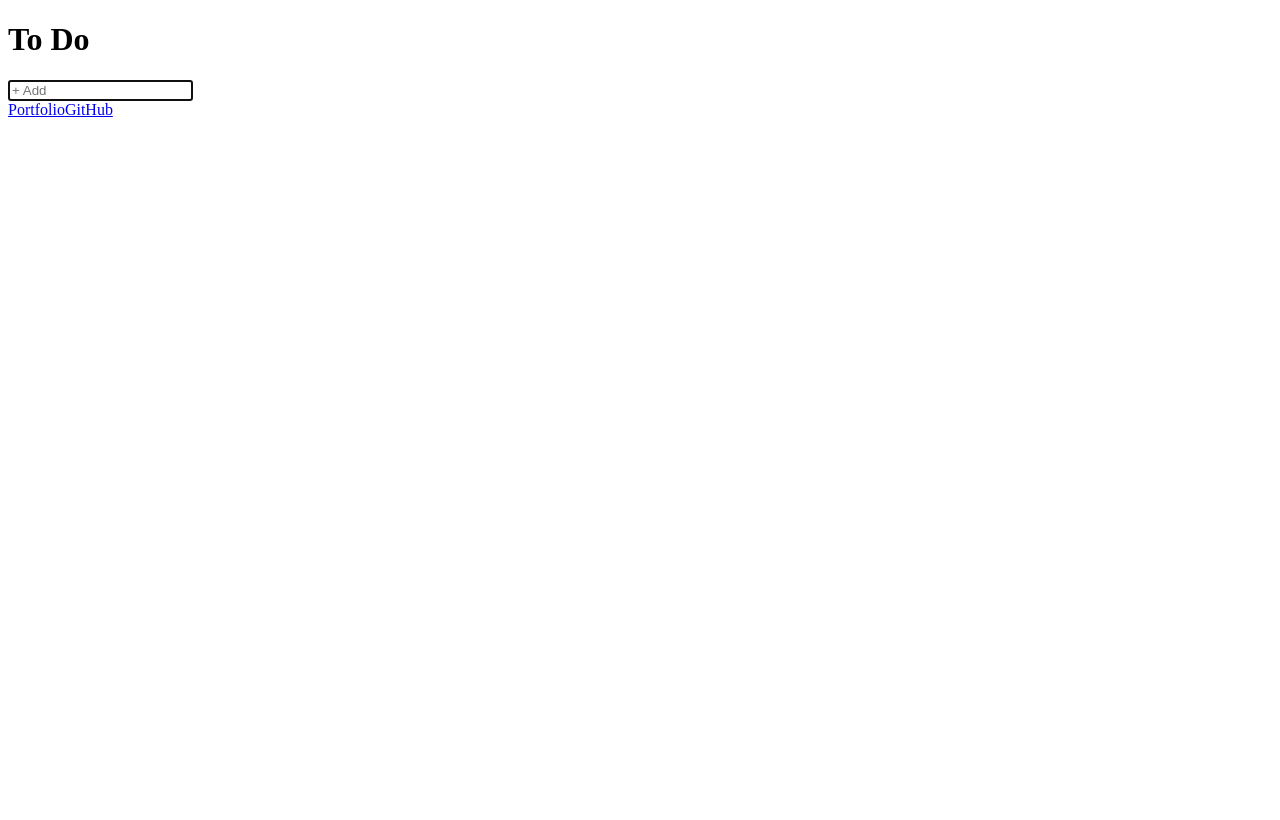
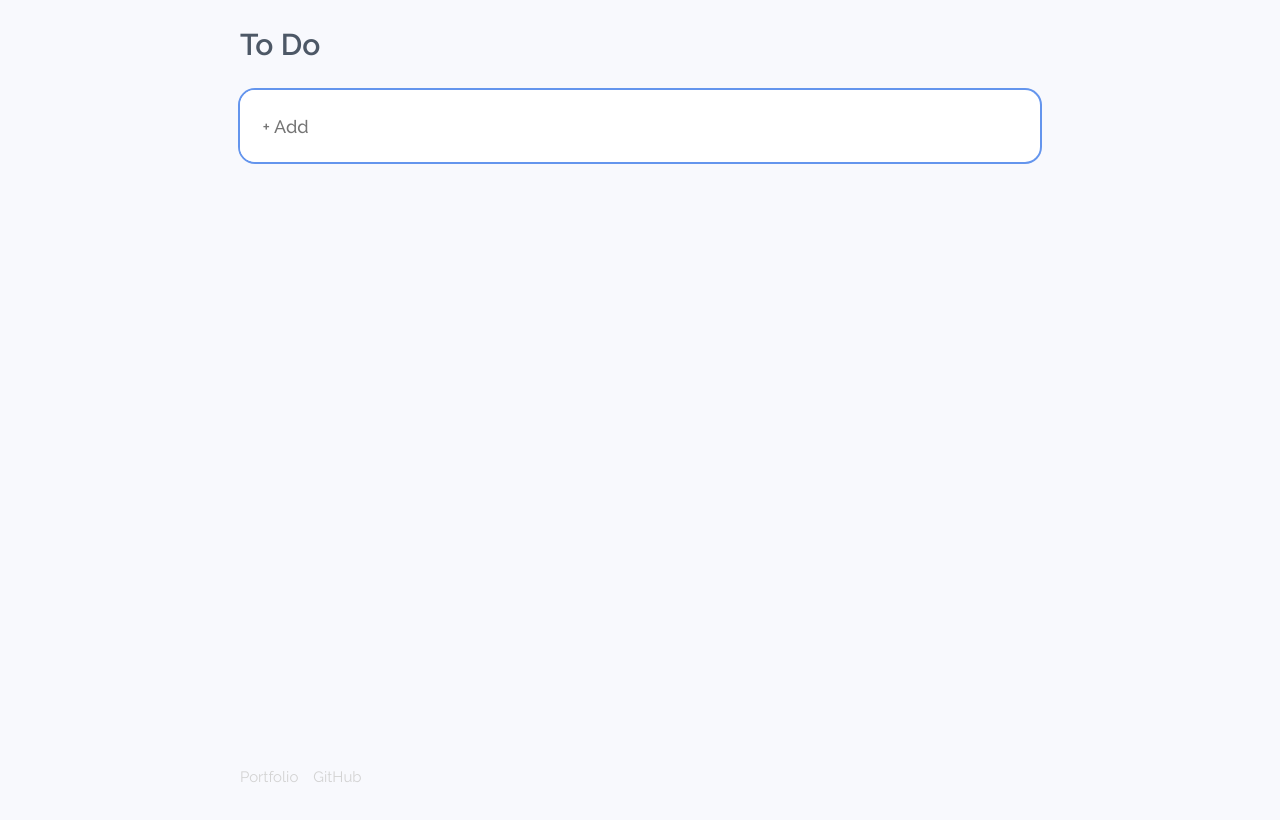
Before and after one commit to taiwei426/todo-app-client, a React app: page public/index.html in a window 1280 px wide. Built offline with nearby package versions, Linux system fonts and the light colour scheme; no server answers; files whose address does not match are found by name.

Commit message:
changed styles.css url in index

```diff
--- a/public/index.html
+++ b/public/index.html
@@ -13,7 +13,7 @@
 
     <link href="https://fonts.googleapis.com/css2?family=Lato:ital,wght@0,100;0,300;0,400;0,700;0,900;1,100;1,300;1,400;1,700;1,900&display=swap" rel="stylesheet">
     <!-- <link rel = "stylesheet" href="https://cdnjs.cloudflare.com/ajax/libs/semantic-ui/2.4.1/semantic.min.css"/> -->
-    <link rel = "stylesheet" href="/todo-app-client/style.css"/>
+    <link rel = "stylesheet" href="/todo-app/style.css"/>
     <!-- really weird that i have to link the css this way -->
     <!--
       manifest.json provides metadata used when your web app is installed on a
```
Also changed, not shown: build/asset-manifest.json, build/index.html, build/service-worker.js, 3 other files.
